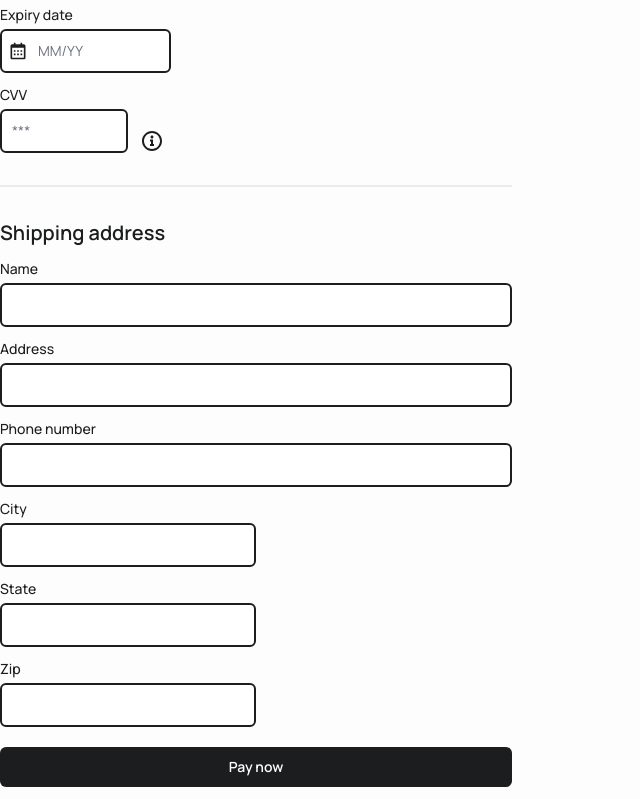
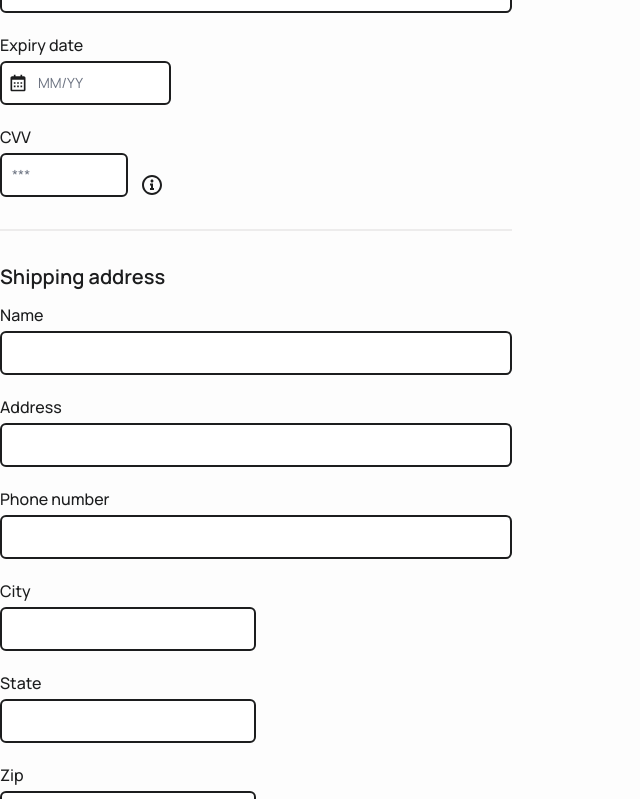
Before and after one commit to kushyzee/timbu-cloud-shop, a React (Vite) app: page /checkout in a window 1280 px wide. Shown: the part 621-1420 px from the top of the page, without its empty margins (0-640 px from the left). Built offline with nearby package versions, Linux system fonts and the light colour scheme.

Commit message:
Optimize for desktop

```diff
--- a/src/components/OrderSummary.jsx
+++ b/src/components/OrderSummary.jsx
@@ -12,9 +12,9 @@ const promoCode = () => {
           type="text"
           id="promoCode"
           placeholder="Promo code"
-          className="block w-full rounded-md border px-2.5 py-2 focus:outline-none focus:border-customGray-800 focus:ring-customGray-800 focus:ring-1"
+          className="block w-full text-sm lg:text-base rounded-md border px-2.5 py-2 focus:outline-none focus:border-customGray-800 focus:ring-customGray-800 focus:ring-1"
         />
-        <button className="block rounded-md bg-customGray-800 px-5 py-2.5 text-center text-customGray-50">
+        <button className="block rounded-md bg-customGray-800 px-5 py-2 lg:py-2.5 text-center text-customGray-50">
           Apply
         </button>
       </div>
--- a/src/components/PaymentDetails.jsx
+++ b/src/components/PaymentDetails.jsx
@@ -3,17 +3,20 @@ import { MdOutlineCreditCard } from "react-icons/md";
 import { BiCalendar } from "react-icons/bi";
 import { RiInformation2Line } from "react-icons/ri";
 import { Link } from "react-router-dom";
+import ShippingAddress from "./ShippingAddress";
 
 const PaymentDetails = () => {
   return (
     <div>
-      <h2 className="mb-3 text-base lg:text-xl font-semibold">Payment details</h2>
+      <h2 className="mb-3 text-base font-semibold md:text-xl">
+        Payment details
+      </h2>
       <form className="border-b-2 border-customGray-400 pb-12 md:border-none">
-        <div className="mb-8 grid gap-3 border-b-2 border-customGray-400 pb-8">
+        <div className="mb-8 grid gap-3 border-b-2 border-customGray-400 pb-8 md:gap-5">
           <div>
             <label
               htmlFor="cardName"
-              className="mb-1 block text-sm font-medium"
+              className="mb-1 block text-sm font-medium md:text-base"
             >
               Name on card
             </label>
@@ -36,7 +39,7 @@ const PaymentDetails = () => {
           <div>
             <label
               htmlFor="cardNumber"
-              className="mb-1 block text-sm font-medium"
+              className="mb-1 block text-sm font-medium md:text-base"
             >
               Card number
             </label>
@@ -57,7 +60,10 @@ const PaymentDetails = () => {
           </div>
 
           <div>
-            <label htmlFor="expiry" className="mb-1 block text-sm font-medium">
+            <label
+              htmlFor="expiry"
+              className="mb-1 block text-sm font-medium md:text-base"
+            >
               Expiry date
             </label>
             <div className="relative">
@@ -77,7 +83,10 @@ const PaymentDetails = () => {
           </div>
 
           <div>
-            <label htmlFor="cvv" className="mb-1 block text-sm font-medium">
+            <label
+              htmlFor="cvv"
+              className="mb-1 block text-sm font-medium md:text-base"
+            >
               CVV
             </label>
             <div className="flex items-end gap-3">
@@ -89,111 +98,15 @@ const PaymentDetails = () => {
                 placeholder="***"
                 className="w-1/4 rounded-md border-2 border-customGray-800 p-2.5 text-sm focus:border-customGray-600 focus:outline-none focus:ring-1 focus:ring-customGray-600"
               />
-              <RiInformation2Line className="inline-block text-2xl cursor-pointer" />
+              <RiInformation2Line className="inline-block cursor-pointer text-2xl" />
             </div>
           </div>
         </div>
 
-        <div>
-          <h2 className="mb-3 text-base font-semibold lg:text-xl">Shipping address</h2>
-          <div className="grid gap-3">
-            <div>
-              <label htmlFor="name" className="mb-1 block text-sm font-medium">
-                Name
-              </label>
-              <div>
-                <input
-                  required
-                  type="text"
-                  id="name"
-                  autoComplete="name"
-                  className="w-full rounded-md border-2 border-customGray-800 p-2.5 text-sm focus:border-customGray-600 focus:outline-none focus:ring-1 focus:ring-customGray-600"
-                />
-              </div>
-            </div>
-
-            <div>
-              <label
-                htmlFor="address"
-                className="mb-1 block text-sm font-medium"
-              >
-                Address
-              </label>
-              <div>
-                <input
-                  required
-                  type="text"
-                  id="address"
-                  autoComplete="street-address"
-                  className="w-full rounded-md border-2 border-customGray-800 p-2.5 text-sm focus:border-customGray-600 focus:outline-none focus:ring-1 focus:ring-customGray-600"
-                />
-              </div>
-            </div>
-
-            <div>
-              <label htmlFor="phone" className="mb-1 block text-sm font-medium">
-                Phone number
-              </label>
-              <div>
-                <input
-                  required
-                  type="tel"
-                  id="phone"
-                  autoComplete="tel"
-                  className="w-full rounded-md border-2 border-customGray-800 p-2.5 text-sm focus:border-customGray-600 focus:outline-none focus:ring-1 focus:ring-customGray-600"
-                />
-              </div>
-            </div>
-
-            <div>
-              <label htmlFor="city" className="mb-1 block text-sm font-medium">
-                City
-              </label>
-              <div>
-                <input
-                  required
-                  type="text"
-                  id="city"
-                  autoComplete="address-level2"
-                  className="w-1/2 rounded-md border-2 border-customGray-800 p-2.5 text-sm focus:border-customGray-600 focus:outline-none focus:ring-1 focus:ring-customGray-600"
-                />
-              </div>
-            </div>
-
-            <div>
-              <label htmlFor="state" className="mb-1 block text-sm font-medium">
-                State
-              </label>
-              <div>
-                <input
-                  required
-                  type="text"
-                  id="state"
-                  autoComplete="address-level1"
-                  className="w-1/2 rounded-md border-2 border-customGray-800 p-2.5 text-sm focus:border-customGray-600 focus:outline-none focus:ring-1 focus:ring-customGray-600"
-                />
-              </div>
-            </div>
-
-            <div>
-              <label htmlFor="zip" className="mb-1 block text-sm font-medium">
-                Zip
-              </label>
-              <div>
-                <input
-                  required
-                  type="number"
-                  id="zip"
-                  autoComplete="postal-code"
-                  className="w-1/2 rounded-md border-2 border-customGray-800 p-2.5 text-sm focus:border-customGray-600 focus:outline-none focus:ring-1 focus:ring-customGray-600"
-                />
-              </div>
-            </div>
-          </div>
-        </div>
+        <ShippingAddress />
 
         <Link
-          className="mt-5 block rounded-md bg-customGray-800 px-4 py-2.5 text-center text-sm font-semibold text-customGray-50"
+          className="mt-5 block rounded-md bg-customGray-800 px-4 py-2.5 text-center text-sm font-semibold text-customGray-50 md:text-base lg:mt-10"
           to="/success"
         >
           Pay now
--- a/src/components/RadioButtons.jsx
+++ b/src/components/RadioButtons.jsx
@@ -4,6 +4,7 @@ import { MdOutlineRadioButtonChecked as CheckIcon } from "react-icons/md";
 import { RiVisaLine } from "react-icons/ri";
 import { FaCcPaypal } from "react-icons/fa";
 import masterCard  from "../assets/images/master_card.svg"
+
 const cards = [
     <RiVisaLine />,
   <span className="bg-customGray-400 px-2.5 rounded-md py-0.5 block">
@@ -17,7 +18,7 @@ function RadioButtons() {
 
   return (
     <RadioGroup value={card} onChange={setCard}>
-      <RadioGroup.Label className="mb-2">
+      <RadioGroup.Label className="mb-2 text-sm md:text-base">
         Choose your preferred payment method
       </RadioGroup.Label>
       <div className="flex gap-5">
--- a/src/pages/Checkout.jsx
+++ b/src/pages/Checkout.jsx
@@ -16,6 +16,7 @@ const Checkout = () => {
             <RadioButtons />
           </div>
           <PaymentDetails />
+
         </div>
         <div className="flex flex-col gap-4 lg:justify-between lg:flex-row lg:items-start flex-1">
           <OrderSummary isCart={false} />
```
